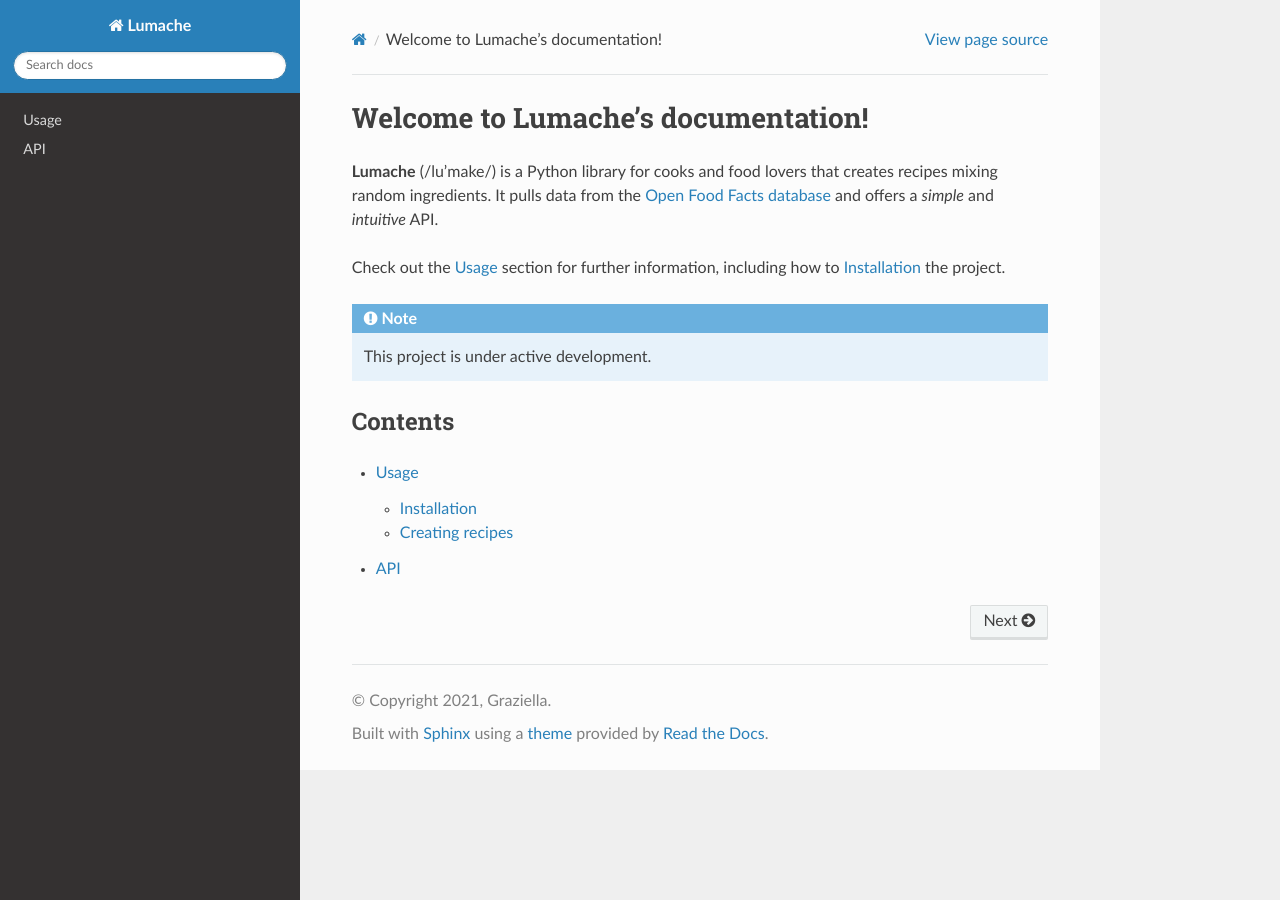
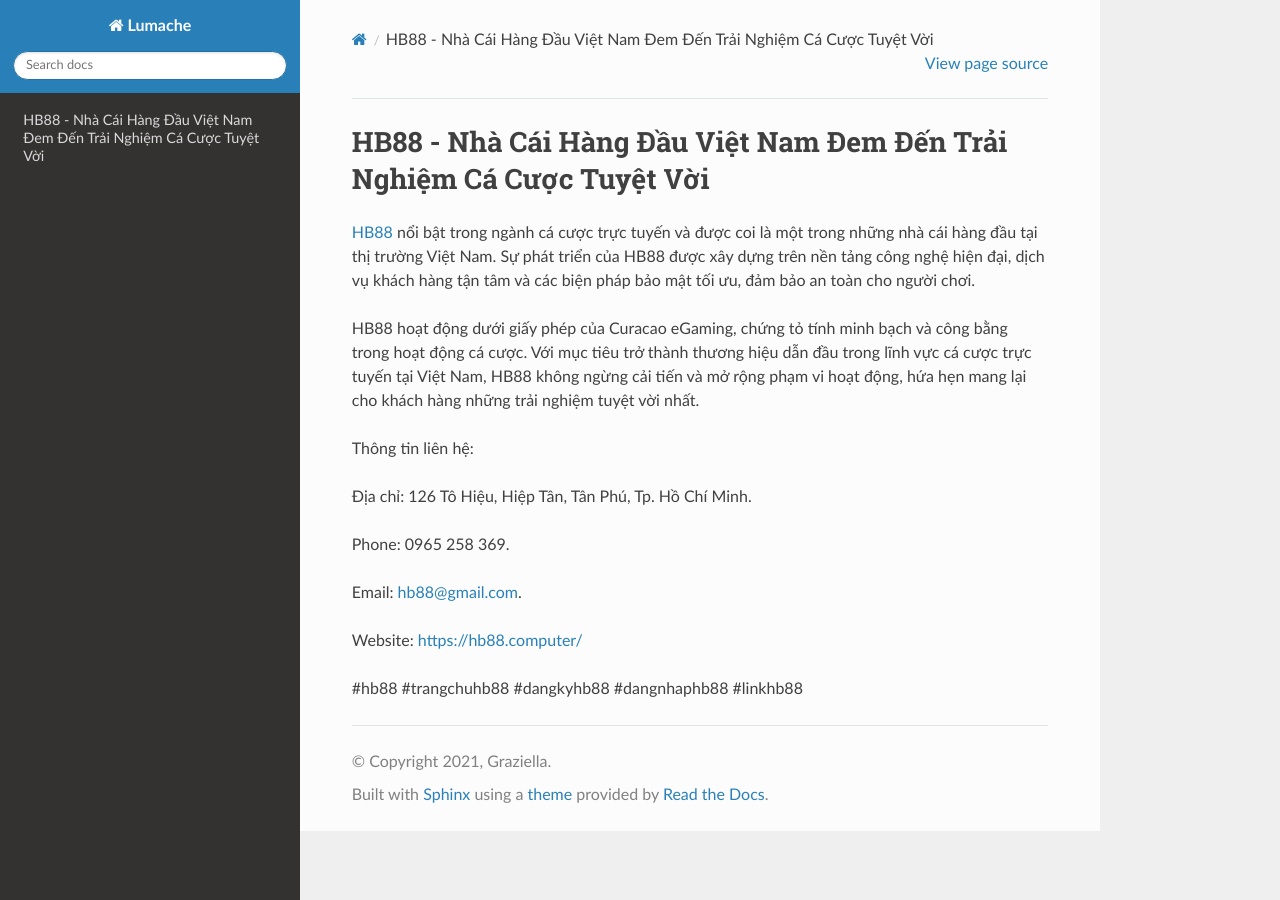
Before and after one commit to JonsCalicut123/hb88computer, a Sphinx documentation site: the page built from docs/source/index.rst, in a window 1280 px wide. Built offline with Sphinx 7.4.7 and the Read the Docs theme 3.1.0, drawn with Linux system fonts in a browser that asks for light colours.

Commit message:
Update index.rst

```diff
--- a/docs/source/index.rst
+++ b/docs/source/index.rst
@@ -1,22 +1,18 @@
-Welcome to Lumache's documentation!
+HB88 - Nhà Cái Hàng Đầu Việt Nam Đem Đến Trải Nghiệm Cá Cược Tuyệt Vời
 ===================================
 
-**Lumache** (/lu'make/) is a Python library for cooks and food lovers
-that creates recipes mixing random ingredients.
-It pulls data from the `Open Food Facts database <https://world.openfoodfacts.org/>`_
-and offers a *simple* and *intuitive* API.
+`HB88 <https://hb88.computer/>`_ nổi bật trong ngành cá cược trực tuyến và được coi là một trong những nhà cái hàng đầu tại thị trường Việt Nam. Sự phát triển của HB88 được xây dựng trên nền tảng công nghệ hiện đại, dịch vụ khách hàng tận tâm và các biện pháp bảo mật tối ưu, đảm bảo an toàn cho người chơi.
 
-Check out the :doc:`usage` section for further information, including
-how to :ref:`installation` the project.
+HB88 hoạt động dưới giấy phép của Curacao eGaming, chứng tỏ tính minh bạch và công bằng trong hoạt động cá cược. Với mục tiêu trở thành thương hiệu dẫn đầu trong lĩnh vực cá cược trực tuyến tại Việt Nam, HB88 không ngừng cải tiến và mở rộng phạm vi hoạt động, hứa hẹn mang lại cho khách hàng những trải nghiệm tuyệt vời nhất.
 
-.. note::
+Thông tin liên hệ:
 
-   This project is under active development.
+Địa chỉ: 126 Tô Hiệu, Hiệp Tân, Tân Phú, Tp. Hồ Chí Minh.
 
-Contents
---------
+Phone: 0965 258 369.
 
-.. toctree::
+Email: hb88@gmail.com.
 
-   usage
-   api
+Website: https://hb88.computer/
+
+#hb88 #trangchuhb88 #dangkyhb88 #dangnhaphb88 #linkhb88
```
